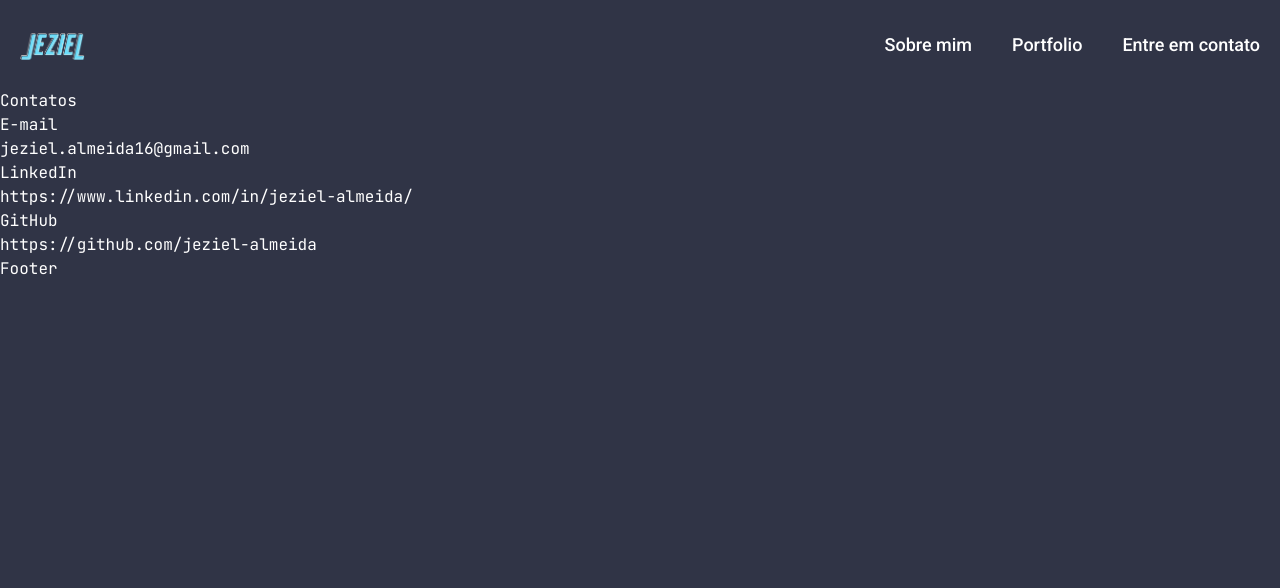
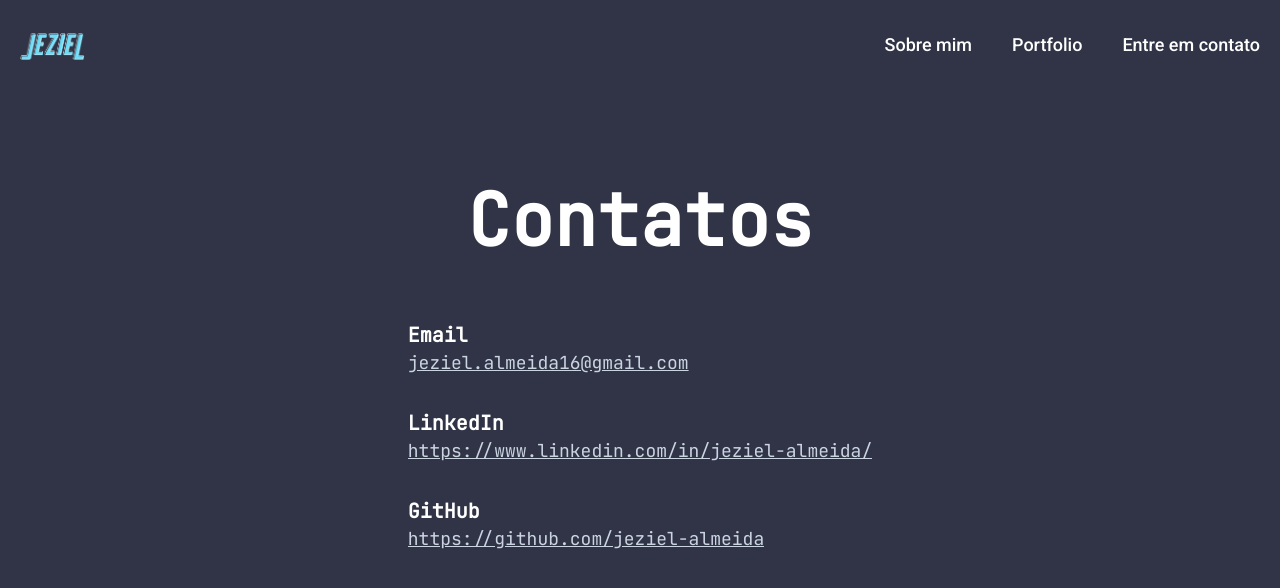
Before and after one commit to jeziel-almeida/portfolio-nextjs, a Next.js app: page /contatos in a window 1280 px wide. Shown: the top 588 px of the page. Built offline with nearby package versions, Linux system fonts and the light colour scheme.

Commit message:
Estilização da página contatos e 404

```diff
--- a/src/components/Home/AboutMe.tsx
+++ b/src/components/Home/AboutMe.tsx
@@ -21,7 +21,7 @@ const AboutMe = () => {
     <main className='flex flex-wrap-reverse justify-center items-center gap-10 md:gap-32 py-8 text-lg text-center xl:text-left xl:flex-nowrap xl:justify-between'>
         <div className='text-white flex flex-col items-center xl:items-start gap-4 w-full xl:w-120'>
             <h1 className='text-3xl sm:text-7xl xl:leading-[5rem]'>Prazer, sou&nbsp;
-              <span className='font-bold'>Jeziel</span>
+              <strong className='font-bold'>Jeziel</strong>
             </h1>
             <div className='mb-12'>
               <h2 className={`${roboto.className} mb-12`}>
@@ -53,7 +53,7 @@ const AboutMe = () => {
             className='rounded-full'
           />
           <p className='p-4 w-fit text-base leading-tight bg-jz-blue-500 rounded-xl text-black absolute -bottom-3 sm:-bottom-3'>
-            <span className='text-4xl'>3+</span>
+            <strong className='text-4xl'>3+</strong>
             <br/>
             anos de experiência
           </p>
--- a/src/components/commons/Layout.tsx
+++ b/src/components/commons/Layout.tsx
@@ -11,7 +11,6 @@ const Layout = ({ children }: LayoutProps) => {
     <div className={jetbrains_mono.className}>
         <Header />
         {children}
-        <div>Footer</div>
     </div>
   )
 }
--- a/src/pages/404.tsx
+++ b/src/pages/404.tsx
@@ -1,3 +1,4 @@
+import roboto from "@/components/fonts/Roboto"
 import Head from "next/head"
 import Link from "next/link"
 
@@ -7,15 +8,13 @@ const NotFound = () => {
         <Head>
             <title>404 | Jeziel</title>
         </Head>
-        <div>
-            <h1>404</h1>
-            <div>
-                <p>Oops, não conseguimos encontrar essa página!</p>
+        <div className="flex flex-col items-center text-center mt-12 md:mt-24 gap-8 px-6 md:px-32">
+            <h1 className="text-5xl sm:text-7xl font-bold">404</h1>
+            <p className="flex flex-col gap-4 md:gap-8 md:text-xl">
+                <span>Oops, não conseguimos encontrar essa página!</span>
                 <span>Clique no botão abaixo para ser redirecionado à Página Inicial</span>
-            </div>
-            <Link href="/">
-                Ir para a Página Inicial
-            </Link>
+            </p>
+            <Link href="/" className={`${roboto.className} p-4 bg-jz-blue-500 rounded-xl text-black font-bold mt-5 md:mt-12 md:text-xl w-fit`}>Ir para a Página Inicial</Link>
         </div>
     </>
   )
--- a/src/pages/contatos.tsx
+++ b/src/pages/contatos.tsx
@@ -3,32 +3,31 @@ import Link from 'next/link'
 import React from 'react'
 
 const Contatos = () => {
+
+  const CONTATOS = [
+    {contato: "Email", url: "mailto:jeziel.almeida16@gmail.com", titulo: "jeziel.almeida16@gmail.com"},
+    {contato: "LinkedIn", url: "https://www.linkedin.com/in/jeziel-almeida/", titulo: "https://www.linkedin.com/in/jeziel-almeida/"},
+    {contato: "GitHub", url: "https://github.com/jeziel-almeida", titulo: "https://github.com/jeziel-almeida"},
+  ]
+
   return (
     <>
         <Head>
             <title>Contatos | Jeziel</title>
         </Head>
-        <h1>Contatos</h1>
-        <ul>
-          <li>
-            <span>E-mail</span>
-            <div>
-              <a href="mailto:jeziel.almeida16@gmail.com">jeziel.almeida16@gmail.com</a>
-            </div>
-          </li>
-          <li>
-            <span>LinkedIn</span>
-            <div>
-              <a href="https://www.linkedin.com/in/jeziel-almeida/">https://www.linkedin.com/in/jeziel-almeida/</a>
-            </div>
-          </li>
-          <li>
-            <span>GitHub</span>
-            <div>
-              <a href="https://github.com/jeziel-almeida">https://github.com/jeziel-almeida</a>
-            </div>
-          </li>
-        </ul>
+        <div className='mt-12 md:mt-24 space-y-8 md:space-y-16 px-6 md:px-32'>
+          <h1 className='text-5xl md:text-7xl font-bold text-center'>Contatos</h1>
+          <ul className='table mx-auto space-y-6 md:space-y-8'>
+            {CONTATOS.map((cont, index) => (
+              <li className='md:text-xl' key={index}>
+                <span className='font-bold'>{cont.contato}</span>
+                <div className='flex gap-1 md:gap-3 items-center'>
+                  <a href={cont.url} className='text-sm md:text-lg text-slate-300 underline truncate'>{cont.titulo}</a>
+                </div>
+              </li>
+            ))}
+          </ul>
+        </div>
     </>
   )
 }
```
